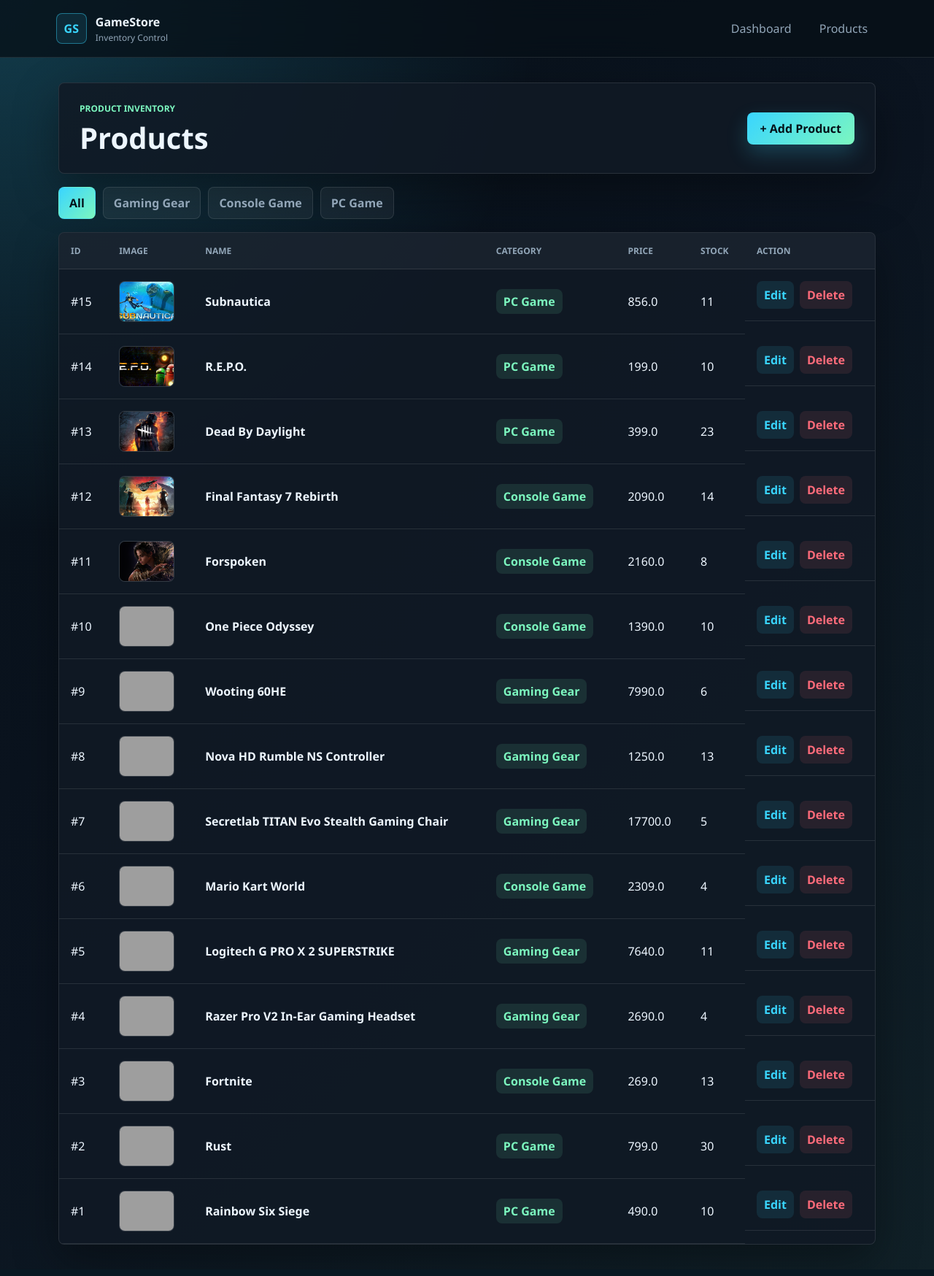
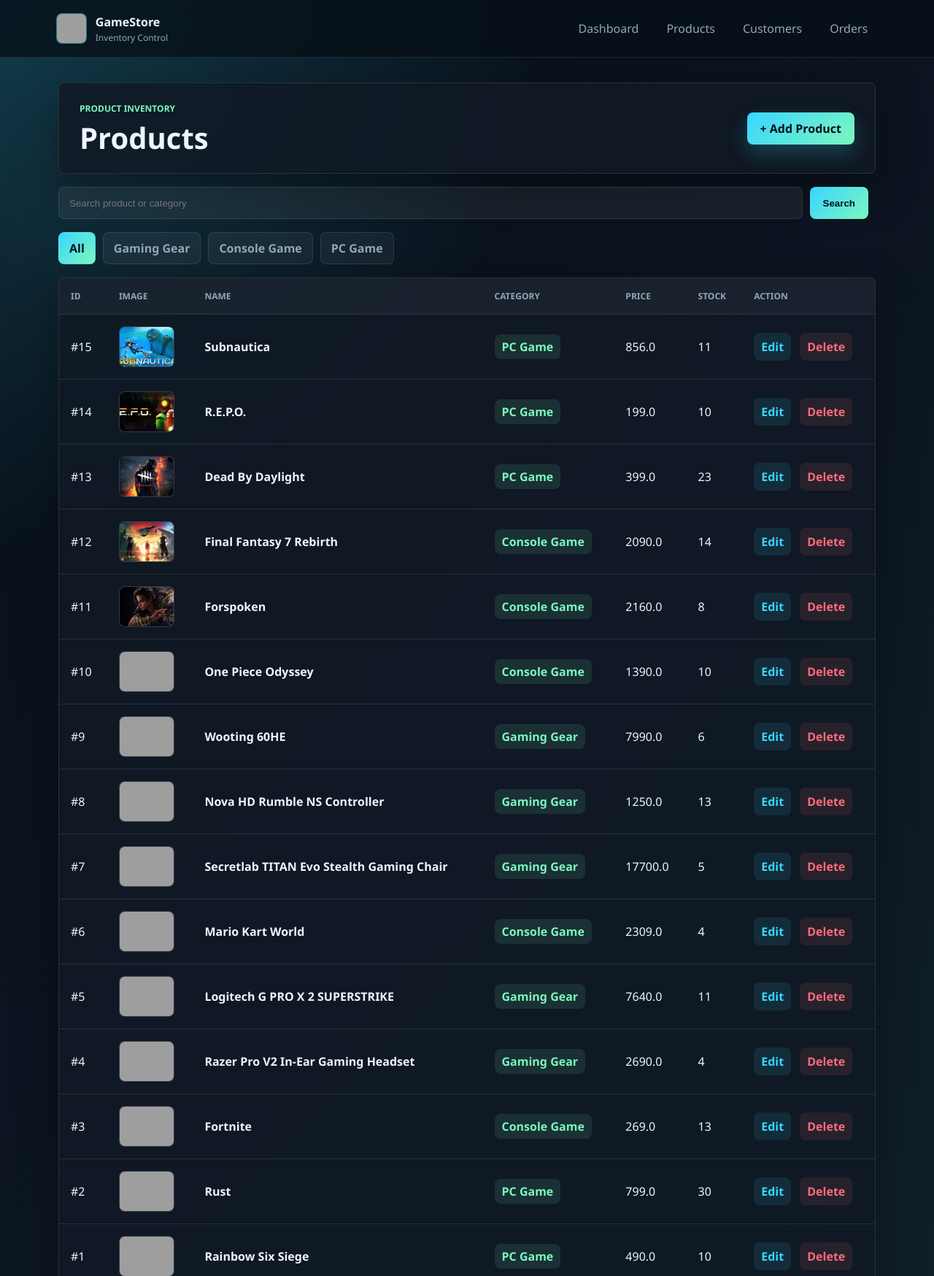
Before and after one commit to Nuttt15/CS104_GameStore, a Flask app: page /products in a window 1280 px wide. Shown: the top 1748 px of the page at 73% size. Before the commit the page ends 1705 px from the top, so only its background shows below. Run offline with Flask 3, Linux system fonts and the light colour scheme; data comes from the database, SQL or seed files in the repository; both versions use the stored data as it was after the commit; grey boxes are pictures that could not be loaded.

Commit message:
Add customers and orders system

```diff
--- a/app.py
+++ b/app.py
@@ -1,6 +1,7 @@
 from flask import Flask, render_template, request, redirect, url_for
 from werkzeug.utils import secure_filename
 import sqlite3
+from datetime import datetime
 from pathlib import Path
 from uuid import uuid4
 
@@ -55,6 +56,21 @@
         conn.execute('ALTER TABLE products ADD COLUMN image_filename TEXT')
         conn.commit()
 
+    conn.execute('''
+        CREATE TABLE IF NOT EXISTS order_items (
+            order_item_id INTEGER PRIMARY KEY AUTOINCREMENT,
+            order_id INTEGER NOT NULL,
+            product_id INTEGER NOT NULL,
+            quantity INTEGER NOT NULL,
+            price REAL NOT NULL,
+            FOREIGN KEY (order_id)
+                REFERENCES orders(order_id),
+            FOREIGN KEY (product_id)
+                REFERENCES products(product_id)
+        )
+    ''')
+    conn.commit()
+
     conn.close()
 
 
@@ -83,12 +99,22 @@
         SELECT COALESCE(SUM(stock), 0) AS total FROM products
     ''').fetchone()['total']
 
+    total_customers = conn.execute('''
+        SELECT COUNT(*) AS total FROM customers
+    ''').fetchone()['total']
+
+    total_orders = conn.execute('''
+        SELECT COUNT(*) AS total FROM orders
+    ''').fetchone()['total']
+
     conn.close()
 
     return render_template(
         'index.html',
         total_products=total_products,
-        total_stock=total_stock
+        total_stock=total_stock,
+        total_customers=total_customers,
+        total_orders=total_orders
     )
 
 
@@ -96,6 +122,7 @@
 def products():
     conn = get_db_connection()
     selected_category = request.args.get('category', 'all')
+    search_query = request.args.get('q', '').strip()
     categories = get_categories(conn)
 
     sql = '''
@@ -112,10 +139,24 @@
             ON products.category_id = categories.category_id
     '''
     params = []
+    conditions = []
 
     if selected_category != 'all':
-        sql += ' WHERE products.category_id = ?'
+        conditions.append('products.category_id = ?')
         params.append(selected_category)
+
+    if search_query:
+        conditions.append('''
+            (
+                products.product_name LIKE ?
+                OR categories.category_name LIKE ?
+            )
+        ''')
+        search_text = f'%{search_query}%'
+        params.extend([search_text, search_text])
+
+    if conditions:
+        sql += ' WHERE ' + ' AND '.join(conditions)
 
     sql += ' ORDER BY products.product_id DESC'
 
@@ -127,7 +168,8 @@
         'products.html',
         products=products,
         categories=categories,
-        selected_category=selected_category
+        selected_category=selected_category,
+        search_query=search_query
     )
 
 
@@ -224,6 +266,199 @@
     return redirect('/products')
 
 
+@app.route('/customers')
+def customers():
+    conn = get_db_connection()
+
+    customers = conn.execute('''
+        SELECT * FROM customers
+        ORDER BY customer_id DESC
+    ''').fetchall()
+
+    conn.close()
+
+    return render_template('customers.html', customers=customers)
+
+
+@app.route('/add_customer', methods=['GET', 'POST'])
+def add_customer():
+    error = None
+
+    if request.method == 'POST':
+        name = request.form['name']
+        phone = request.form['phone']
+        email = request.form['email']
+
+        conn = get_db_connection()
+
+        try:
+            conn.execute('''
+                INSERT INTO customers (name, phone, email)
+                VALUES (?, ?, ?)
+            ''', (name, phone, email))
+            conn.commit()
+            conn.close()
+
+            return redirect('/customers')
+        except sqlite3.IntegrityError:
+            error = 'This email is already used.'
+            conn.close()
+
+    return render_template('add_customer.html', error=error)
+
+
+@app.route('/edit_customer/<int:id>', methods=['GET', 'POST'])
+def edit_customer(id):
+    conn = get_db_connection()
+
+    customer = conn.execute('''
+        SELECT * FROM customers
+        WHERE customer_id = ?
+    ''', (id,)).fetchone()
+
+    error = None
+
+    if request.method == 'POST':
+        name = request.form['name']
+        phone = request.form['phone']
+        email = request.form['email']
+
+        try:
+            conn.execute('''
+                UPDATE customers
+                SET name = ?,
+                    phone = ?,
+                    email = ?
+                WHERE customer_id = ?
+            ''', (name, phone, email, id))
+            conn.commit()
+            conn.close()
+
+            return redirect('/customers')
+        except sqlite3.IntegrityError:
+            error = 'This email is already used.'
+
+    conn.close()
+
+    return render_template(
+        'edit_customer.html',
+        customer=customer,
+        error=error
+    )
+
+
+@app.route('/delete_customer/<int:id>')
+def delete_customer(id):
+    conn = get_db_connection()
+
+    conn.execute('''
+        DELETE FROM customers
+        WHERE customer_id = ?
+    ''', (id,))
+
+    conn.commit()
+    conn.close()
+
+    return redirect('/customers')
+
+
+@app.route('/orders')
+def orders():
+    conn = get_db_connection()
+
+    orders = conn.execute('''
+        SELECT
+            orders.order_id,
+            orders.order_date,
+            orders.total_price,
+            customers.name AS customer_name,
+            products.product_name,
+            order_items.quantity
+        FROM orders
+        LEFT JOIN customers
+            ON orders.customer_id = customers.customer_id
+        LEFT JOIN order_items
+            ON orders.order_id = order_items.order_id
+        LEFT JOIN products
+            ON order_items.product_id = products.product_id
+        ORDER BY orders.order_id DESC
+    ''').fetchall()
+
+    conn.close()
+
+    return render_template('orders.html', orders=orders)
+
+
+@app.route('/add_order', methods=['GET', 'POST'])
+def add_order():
+    conn = get_db_connection()
+    error = None
+
+    customers = conn.execute('''
+        SELECT * FROM customers
+        ORDER BY name
+    ''').fetchall()
+
+    products = conn.execute('''
+        SELECT * FROM products
+        WHERE stock > 0
+        ORDER BY product_name
+    ''').fetchall()
+
+    if request.method == 'POST':
+        customer_id = request.form['customer_id']
+        product_id = request.form['product_id']
+        quantity = int(request.form['quantity'])
+
+        product = conn.execute('''
+            SELECT * FROM products
+            WHERE product_id = ?
+        ''', (product_id,)).fetchone()
+
+        if product is None:
+            error = 'Product not found.'
+        elif quantity <= 0:
+            error = 'Quantity must be more than 0.'
+        elif quantity > product['stock']:
+            error = 'Not enough stock for this order.'
+        else:
+            total_price = product['price'] * quantity
+            order_date = datetime.now().strftime('%Y-%m-%d %H:%M')
+
+            cursor = conn.execute('''
+                INSERT INTO orders (customer_id, order_date, total_price)
+                VALUES (?, ?, ?)
+            ''', (customer_id, order_date, total_price))
+
+            order_id = cursor.lastrowid
+
+            conn.execute('''
+                INSERT INTO order_items
+                (order_id, product_id, quantity, price)
+                VALUES (?, ?, ?, ?)
+            ''', (order_id, product_id, quantity, product['price']))
+
+            conn.execute('''
+                UPDATE products
+                SET stock = stock - ?
+                WHERE product_id = ?
+            ''', (quantity, product_id))
+
+            conn.commit()
+            conn.close()
+
+            return redirect('/orders')
+
+    conn.close()
+
+    return render_template(
+        'add_order.html',
+        customers=customers,
+        products=products,
+        error=error
+    )
+
+
 prepare_app_storage()
 
 
--- a/static/style.css
+++ b/static/style.css
@@ -59,6 +59,20 @@
     color: var(--cyan);
     background: rgba(57, 213, 255, 0.1);
     font-weight: 800;
+}
+
+.brand-logo {
+    display: block;
+    width: 42px;
+    height: 42px;
+    max-width: 42px;
+    max-height: 42px;
+    flex: 0 0 42px;
+    object-fit: cover;
+    object-position: center;
+    border: 1px solid rgba(57, 213, 255, 0.45);
+    border-radius: 8px;
+    background: rgba(57, 213, 255, 0.1);
 }
 
 .brand strong,
@@ -190,9 +204,31 @@
     box-shadow: 0 12px 28px rgba(57, 213, 255, 0.22);
 }
 
+button:disabled {
+    cursor: not-allowed;
+    opacity: 0.45;
+}
+
 .btn.ghost {
     color: var(--text);
     background: rgba(255, 255, 255, 0.08);
+    box-shadow: none;
+}
+
+.search-panel {
+    display: grid;
+    grid-template-columns: minmax(0, 1fr) auto auto;
+    gap: 10px;
+    margin: 0 0 18px;
+}
+
+.search-panel input {
+    margin: 0;
+    min-height: 44px;
+}
+
+.search-panel .btn,
+.search-panel button {
     box-shadow: none;
 }
 
@@ -264,6 +300,18 @@
     justify-content: flex-end;
     gap: 12px;
     margin-top: 8px;
+}
+
+.notice {
+    padding: 12px 14px;
+    border-radius: 8px;
+    font-weight: 800;
+}
+
+.notice.danger {
+    color: var(--red);
+    background: rgba(255, 107, 122, 0.1);
+    border: 1px solid rgba(255, 107, 122, 0.24);
 }
 
 .table-wrap {
@@ -355,8 +403,15 @@
 }
 
 .actions {
-    display: flex;
-    gap: 8px;
+    white-space: nowrap;
+}
+
+.actions .link-btn {
+    margin-right: 8px;
+}
+
+.actions .link-btn:last-child {
+    margin-right: 0;
 }
 
 .link-btn {
@@ -386,6 +441,10 @@
         grid-template-columns: 1fr;
     }
 
+    .search-panel {
+        grid-template-columns: 1fr;
+    }
+
     .hero h1,
     .page-header h1 {
         font-size: 32px;
--- a/templates/base.html
+++ b/templates/base.html
@@ -9,7 +9,9 @@
 <body>
     <nav class="topbar">
         <a class="brand" href="/">
-            <span class="brand-icon">GS</span>
+            <img class="brand-logo"
+                 src="{{ url_for('static', filename='Logo-GameStore.png') }}"
+                 alt="GameStore Logo">
             <span>
                 <strong>GameStore</strong>
                 <small>Inventory Control</small>
@@ -19,6 +21,8 @@
         <div class="nav-links">
             <a href="/">Dashboard</a>
             <a href="/products">Products</a>
+            <a href="/customers">Customers</a>
+            <a href="/orders">Orders</a>
         </div>
     </nav>
 
--- a/templates/products.html
+++ b/templates/products.html
@@ -9,11 +9,34 @@
     <a class="btn" href="/add_product">+ Add Product</a>
 </div>
 
+<form class="search-panel" method="get" action="/products">
+    {% if selected_category != 'all' %}
+    <input type="hidden" name="category" value="{{ selected_category }}">
+    {% endif %}
+
+    <input
+        name="q"
+        type="search"
+        value="{{ search_query }}"
+        placeholder="Search product or category">
+
+    <button type="submit">Search</button>
+
+    {% if search_query %}
+    <a class="btn ghost" href="/products{% if selected_category != 'all' %}?category={{ selected_category }}{% endif %}">
+        Clear
+    </a>
+    {% endif %}
+</form>
+
 <div class="category-filter">
-    <a class="{% if selected_category == 'all' %}active{% endif %}" href="/products">All</a>
+    <a class="{% if selected_category == 'all' %}active{% endif %}"
+       href="/products{% if search_query %}?q={{ search_query|urlencode }}{% endif %}">
+        All
+    </a>
     {% for c in categories %}
     <a class="{% if selected_category == c.category_id|string %}active{% endif %}"
-       href="/products?category={{ c.category_id }}">
+       href="/products?category={{ c.category_id }}{% if search_query %}&q={{ search_query|urlencode }}{% endif %}">
         {{ c.category_name }}
     </a>
     {% endfor %}
@@ -55,7 +78,7 @@
         </tr>
         {% else %}
         <tr>
-            <td class="empty-state" colspan="7">No products in this category yet.</td>
+            <td class="empty-state" colspan="7">No products found.</td>
         </tr>
         {% endfor %}
     </table>
```
Also changed, not shown: init_db.py (+15 -0 lines), templates/add_customer.html (added, +36 -0 lines), templates/add_order.html (added, +56 -0 lines), templates/customers.html (added, +41 -0 lines), templates/edit_customer.html (added, +36 -0 lines), templates/index.html (+12 -0 lines), templates/orders.html (added, +39 -0 lines), database.db, static/uploads/1ef23c1a5d064cd8919d38fb7c21948a.jpg (added), static/uploads/260b1702fed142738fda39f261766328.jpg (added), static/uploads/2ab4d12f3a954c19a6e083781ba6724a.png (added), static/uploads/6277ea4f021344fabaf1febf00ac2f72.jpg (added), static/uploads/beb16a208b4a4cb2bbf6409c02232943.jpg (added), 1 other file.
